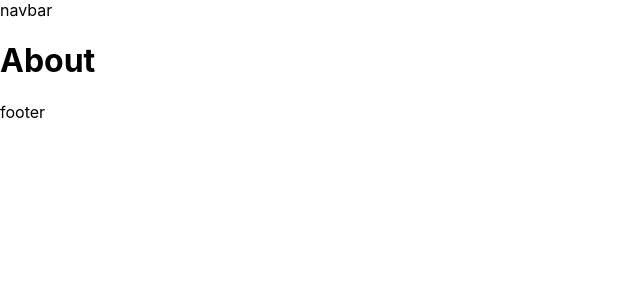
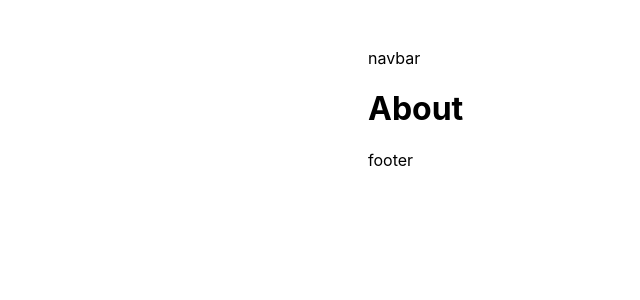
Before and after one commit to johaolopz/nextJsProjectVs1, a Next.js app: page /about in a window 1280 px wide. Shown: the top 300 px of the page, without its empty margins (0-640 px from the left). Built offline with nearby package versions, Linux system fonts and the light colour scheme.

Commit message:
Style module css created for Layout component

```diff
--- a/components/Layout.jsx
+++ b/components/Layout.jsx
@@ -1,8 +1,9 @@
 import Head from "next/head"
+import styles from "../styles/Layout.module.css"
 
 export default function Layout({children, title, description}) {
     return (
-        <div>
+        <div className={styles.container}>
             <Head>
                 <title>{title}</title>
                 <meta
--- /dev/null
+++ b/styles/Layout.module.css
@@ -0,0 +1,5 @@
+.container {
+    max-width: 36rem;
+    padding: 0 1rem;
+    margin: 3rem auto 6rem;
+}
```
